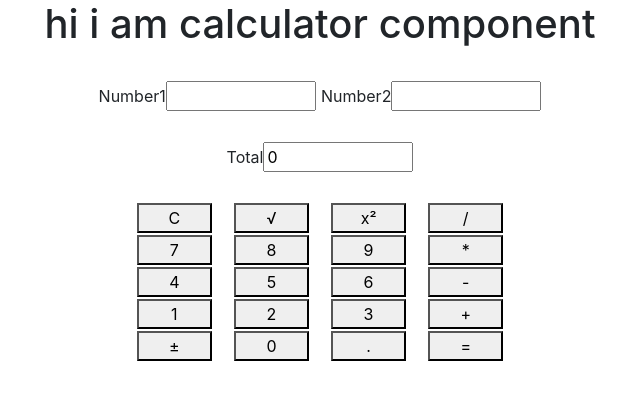
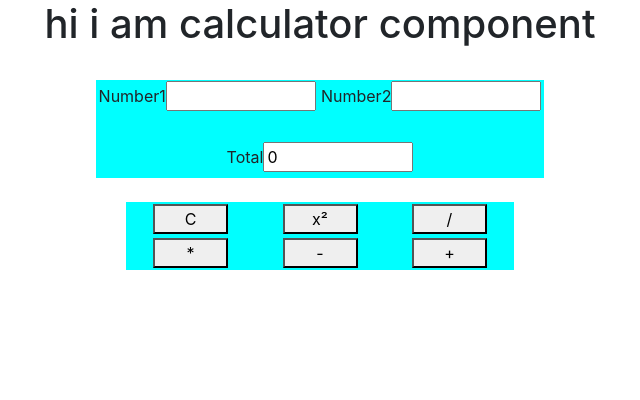
Before and after one commit to praveen2896/ReactProjects, a React (Create React App) app in the folder calculator/: page / in a window 1280 px wide. Shown: the top 400 px of the page, without its empty margins (320-960 px from the left). Built offline with nearby package versions, Linux system fonts and the light colour scheme.

Commit message:
10092018

```diff
--- a/calculator/src/App.css
+++ b/calculator/src/App.css
@@ -19,9 +19,15 @@ button {
   width: 75px;
 }
 
+
 table{
   margin: 0 auto;
   width: 35%;
+  background-color: aqua;
+}
+
+container{
+  background-color: blueviolet;
 }
 
 
--- a/calculator/src/App.js
+++ b/calculator/src/App.js
@@ -10,44 +10,105 @@ class App extends Component {
   constructor(props)
   {
     super(props);
+
     this.state={
       row:['C','√','x²','/'],
-      row1:[7,8,9,'*'],
-      row2:[4,5,6,'-'],
-      row3:[1,2,3,'+'],
-      row4:['±',0,'.','='],
+      rows:['*','-','+'],
       placeholder:"enter your number",
       number1:"",
       number2:"",
       number3:0
     }
 
+    this.handleChange=this.handleChange.bind(this)
+    this.handle2Change=this.handle2Change.bind(this)
+
   }
 
+  handleChange(event) {
+    this.setState(
+      {number1: event.target.value
+
+      }
+      );
+    }
+  handle2Change(event)
+  {
+    this.setState(
+      {
+        number2: event.target.value
+      }
+    )
+  }
+
+  Add = () =>{
+    if(this.state.number1 && this.state.number2)
+    {
+        this.setState({
+           number3:Number(this.state.number1)+Number(this.state.number2)
+        })
+    }
+    else{
+      alert("please fill all the fields")
+    }
+  }
+
+  clear = () =>
+  {
+    this.setState({
+      number2:"",
+      number1:"",
+      number3:0
+   })
+  }
 
   render() {
     return (
       <div className="App">
         <h1>hi i am calculator component</h1>
         <br/>
-        <table>
+
+        <table >
             <tr>
-              <td> <InputBox class="input1" number="Number1" placeholder="Number1" value={this.state.number1}></InputBox></td>
-              <td> <InputBox class="input1" number="Number2" placeholder="Number2" value={this.state.number2}></InputBox></td>
+              <td> <InputBox class="input1" number="Number1" placeholder="Number1" value={this.state.number1}  change={this.handleChange}></InputBox></td>
+              <td> <InputBox class="input1" number="Number2" placeholder="Number2" value={this.state.number2}  change={this.handle2Change}></InputBox></td>
             </tr>
             <br/>
             <tr>
-              <td colSpan="2"> <InputBox number="Total  " value={this.state.number3}></InputBox> </td>
-              </tr>
+              <td colSpan="2"> <InputBox number="Total  " value={this.state.number3} ></InputBox> </td>
+            </tr>
          </table>
 
         <br/>
-        <div  class="container">
-            <NewButton value={this.state.row}  ></NewButton>
-            <NewButton value={this.state.row1} ></NewButton>
-            <NewButton value={this.state.row2} ></NewButton>
-            <NewButton value={this.state.row3} ></NewButton>
-            <NewButton value={this.state.row4} ></NewButton>
+        <div  class="container" >
+        <table>
+          <tbody>
+          <tr>
+            <td>
+            <NewButton value={this.state.row[0]} onclick={this.clear} ></NewButton>
+            </td>
+            <td>
+            <NewButton value={this.state.row[2]}  onclick={this.square}></NewButton>
+            </td>
+            <td>
+            <NewButton value={this.state.row[3]} onclick={this.divide} ></NewButton>
+            </td>
+
+              </tr>
+            <tr>
+            <td>
+            <NewButton value={this.state.rows[0]} onclick={this.multiply}></NewButton>
+            </td>
+              <td>
+            <NewButton value={this.state.rows[1]} onclick={this.subtract}></NewButton>
+            </td>
+            <td>
+            <NewButton value={this.state.rows[2]} onclick={this.Add}></NewButton>
+            </td>
+            </tr>
+          </tbody>
+
+          </table>
         </div>
       </div>
     );
--- a/calculator/src/Buttons/Button.js
+++ b/calculator/src/Buttons/Button.js
@@ -9,18 +9,9 @@ const NewButton = (props) =>{
              <table>
                  <tr>
                  <td>
-                <button >{props.value[0]}</button>
+                <button onClick={props.onclick}>{props.value} </button>
                </td>
-               <td>
-                <button >{props.value[1]}</button>
-              </td>
-              <td>
-                <button >{props.value[2]}</button>
-              </td>
-              <td>
-                <button >{props.value[3]}</button>
-              </td>
-                 </tr>
+               </tr>
               </table>
           </div>
 
--- a/calculator/src/InputBoxes/InputBox.js
+++ b/calculator/src/InputBoxes/InputBox.js
@@ -5,7 +5,7 @@ const InputBox = (props) =>{
     return(
         <div>
             <label for={props.number}>{props.number}</label>
-            <input  class="number" type="text" placeholderText={props.placeholder} value={props.value}></input>
+            <input  class="number" type="text" placeholderText={props.placeholder} value={props.value} onChange={props.change}></input>
         </div>
     )
 }
```
